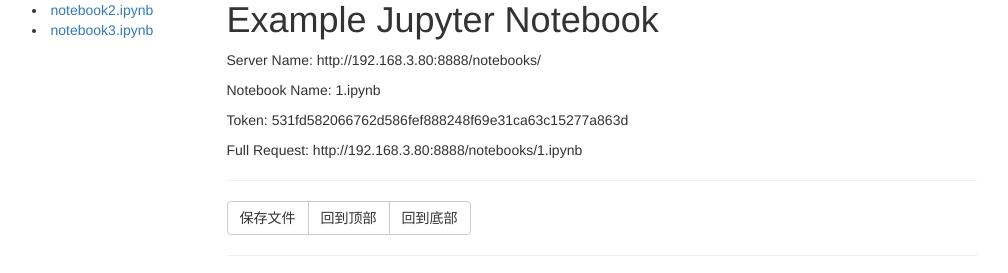
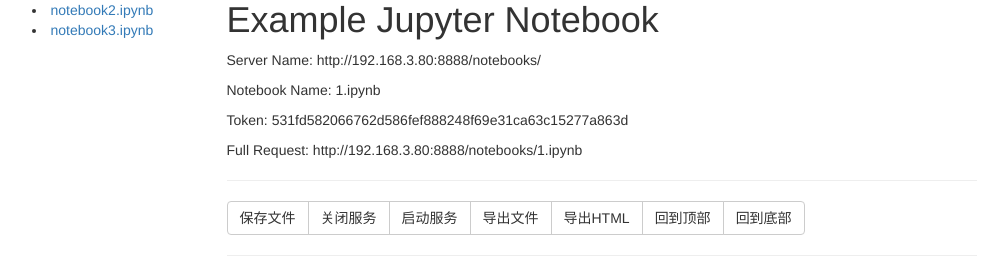
Before and after one commit to EduServer/server_site, a Django app: a page that uses templates/base.html in a window 1280 px wide. Shown: the part 133-406 px from the top of the page, without its empty margins (136-1144 px from the left). Run offline with Django 3.2, Linux system fonts and the light colour scheme.

Commit message:
add more funtions

```diff
--- a/templates/base.html
+++ b/templates/base.html
@@ -27,6 +27,21 @@
                 $('#scroll-bottom').click(function(){
                     var notebook = document.getElementById(frameID);
                     var action = "scroll-bottom";
+                    notebook.contentWindow.postMessage(action, "*");
+                })
+                $('#shutdown-kernel').click(function(){
+                    var notebook = document.getElementById(frameID);
+                    var action = "shutdown-kernel";
+                    notebook.contentWindow.postMessage(action, "*");
+                })
+                $('#start-kernel').click(function(){
+                    var notebook = document.getElementById(frameID);
+                    var action = "start-kernel";
+                    notebook.contentWindow.postMessage(action, "*");
+                })
+                $('#export-html').click(function(){
+                    var notebook = document.getElementById(frameID);
+                    var action = "export-html";
                     notebook.contentWindow.postMessage(action, "*");
                 })
             })
--- a/templates/jupyter.html
+++ b/templates/jupyter.html
@@ -9,6 +9,10 @@
 <hr>
 <div class="btn-group" role="group" aria-label="...">
   <button type="button" id='save-notebook', class="btn btn-default">保存文件</button>
+  <button type="button" id='shutdown-kernel', class="btn btn-default">关闭服务</button>
+  <button type="button" id='start-kernel', class="btn btn-default">启动服务</button>
+  <button type="button" id='export-notebook', class="btn btn-default">导出文件</button>
+  <button type="button" id='export-html', class="btn btn-default">导出HTML</button>
   <button type="button" id='scroll-top', class="btn btn-default">回到顶部</button>
   <button type="button" id='scroll-bottom', class="btn btn-default">回到底部</button>
 </div>
```
